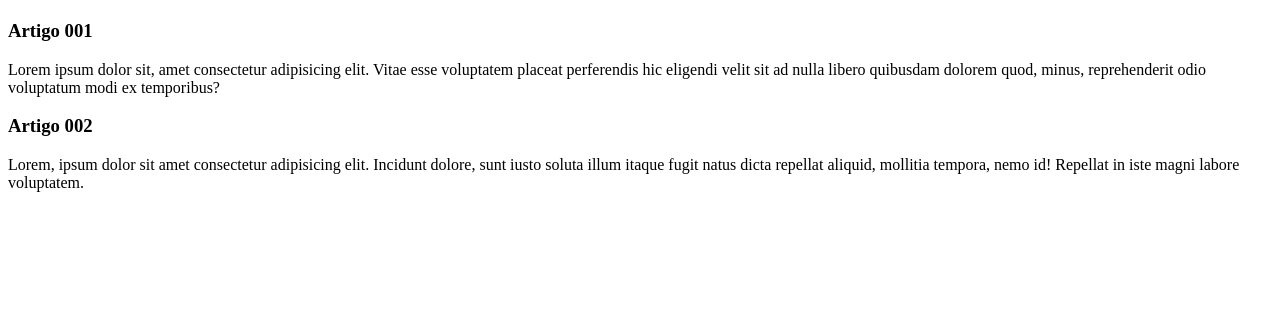
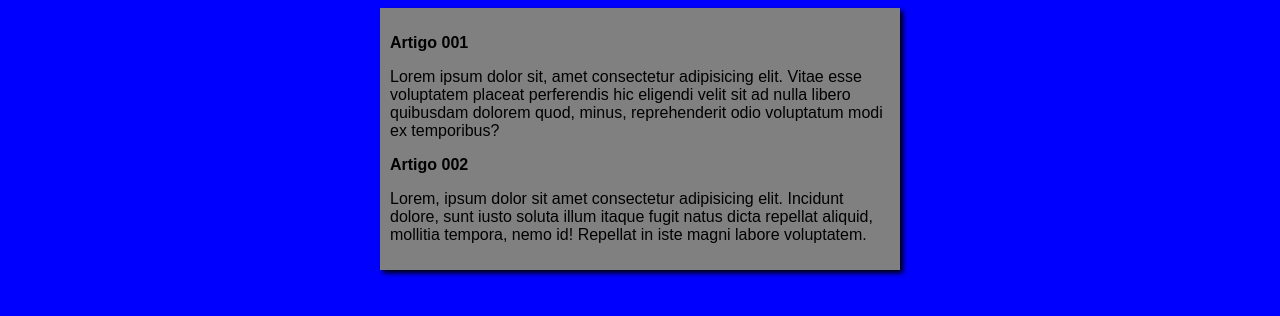
Before and after one commit to IgorWinMac/branches-marges, a plain HTML site: page index.html in a window 1280 px wide. Drawn offline with Linux system fonts and the light colour scheme.

Commit message:
Comecei a trabalhar o design

```diff
--- /dev/null
+++ b/estilos/style.css
@@ -0,0 +1,16 @@
+*{
+    font-family: Arial, Helvetica, sans-serif;
+    font-size: 16px;
+}
+
+body{
+    background-color: blue;
+}
+
+main{
+    background-color: gray;
+    width: 500px;
+    margin: auto;
+    padding: 10px;
+    box-shadow: 3px 3px 5px black;
+}
--- a/index.html
+++ b/index.html
@@ -4,6 +4,7 @@
     <meta charset="UTF-8">
     <meta name="viewport" content="width=device-width, initial-scale=1.0">
     <title>Título do Site</title>
+    <link rel="stylesheet" href="estilos/style.css">
 </head>
 <body>
     <main>
```
